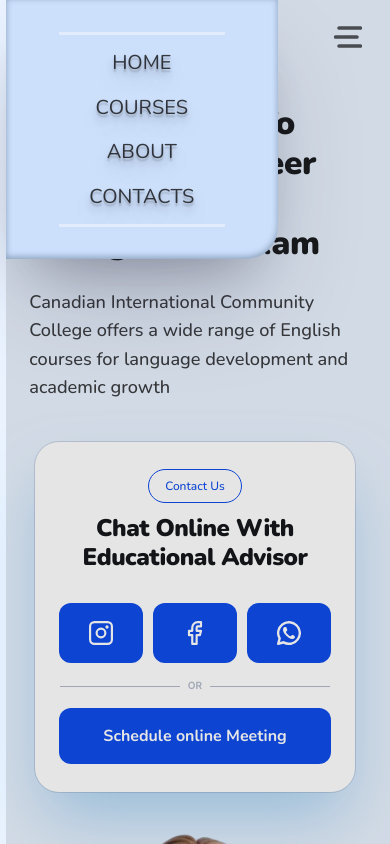
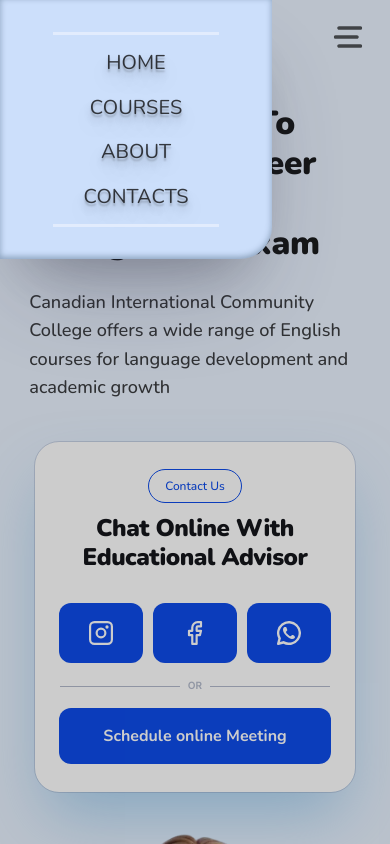
Before and after one commit to it2konst/es-lp, a Vue app: page / in a window 390 px wide. Both pictures are taken after a click on the element 348 px from the left and 36 px from the top of the page. Built offline with nearby package versions, Linux system fonts and the light colour scheme.

Commit message:
MenuMob added

```diff
--- a/src/components/Header.vue
+++ b/src/components/Header.vue
@@ -1,52 +1,34 @@
 <script setup>
 import SvgHeader from './blocks/icons/SvgHeader.vue'
-
+import MenuMob from './blocks/MenuMob.vue'
 import { ref } from 'vue'
 
 const isBurger = ref(false)
 
 const toggleBurger = () => {
     isBurger.value = !isBurger.value
-    // window.scrollTo({
-    //     top: 0,
-    //     behavior: 'smooth',
-    // })
 }
 </script>
 
 <template>
+    <!-- Component MenuMob-->
+    <MenuMob v-show="isBurger" @toggleBurger="toggleBurger" :is-burger="isBurger" />
+
     <div class="header__fixed-wrap d-flex">
-        <div class="header__logo d-flex">
+        <div class="header__logo d-flex mob-tap">
             <SvgHeader name="icon-logo" size="26" />
             <p>CICCC</p>
         </div>
-        <nav class="header__nav d-flex mob-tap">
-            <ul class="header__menu d-flex">
-                <li class="header__item"><a href="#!" class="header__link">Home</a></li>
+        <nav class="header__nav d-flex">
+            <ul class="header__menu d-flex mob-tap">
+                <li class="header__item"><a href="#header" class="header__link">Home</a></li>
                 <li class="header__item"><a href="#!" class="header__link">Courses</a></li>
                 <li class="header__item"><a href="#!" class="header__link">About</a></li>
                 <li class="header__item"><a href="#!" class="header__link">Contacts</a></li>
             </ul>
-            <transition name="menu-mob">
-                <ul v-show="isBurger" class="header__menu-mob d-flex" :class="{ active: isBurger }">
-                    <li class="header__item" @click="toggleBurger">
-                        <a href="#header" class="header__link">Home</a>
-                    </li>
-                    <li class="header__item" @click="toggleBurger">
-                        <a href="#!" class="header__link">Courses</a>
-                    </li>
-                    <li class="header__item" @click="toggleBurger">
-                        <a href="#!" class="header__link">About</a>
-                    </li>
-                    <li class="header__item" @click="toggleBurger">
-                        <a href="#!" class="header__link">Contacts</a>
-                    </li>
-                </ul>
-            </transition>
         </nav>
         <div class="header__burger mob-tap" :class="{ active: isBurger }">
-            <SvgHeader name="icon-burger" size="26" @click="isBurger = !isBurger" />
-            <div class="header__overlay" @click="isBurger = !isBurger"></div>
+            <SvgHeader name="icon-burger" size="26" @click="toggleBurger" />
         </div>
     </div>
 </template>
@@ -57,19 +39,15 @@
     .header__fixed-wrap {
         //---d-flex-center---
         position: fixed;
-        // inset: 0;
-        // left: 0;
-        // right: 0;
-        transform: translateY(-20%);
-        // transform: translateY(30%); // Уменьшаем высоту при прокрутке.
+        padding-top: remClamp(23, 30);
+        padding-bottom: remClamp(10, 20);
+        transform: translateY(-20%); // Уменьшаем высоту при прокрутке.
+
         border-bottom-left-radius: 1rem;
         border-bottom-right-radius: 1rem;
 
         background-color: #eaf3ffdd;
         backdrop-filter: blur(0.1rem);
-
-        padding-top: remClamp(23, 30);
-        padding-bottom: remClamp(10, 20);
     }
 }
 
@@ -82,12 +60,8 @@
     gap: rem(10);
     max-width: calc(remClamp(320, 1230) - rem(30));
     width: 100%;
-
+    padding-inline: rem(15);
     margin: 0 auto;
-    padding-inline: rem(15);
-    // padding-top: remClamp(23, 30);
-    // padding-bottom: remClamp(10, 16);
-    // padding-inline: rem(15);
 
     transform: translateY(0);
     transition: transform 0.3s ease-in;
@@ -113,7 +87,6 @@
 
     .header__nav {
         //---d-flex---
-        // margin-left: auto;
         .header__menu {
             //---d-flex---
             flex-wrap: wrap;
@@ -125,7 +98,6 @@
                 font-family: var(--font-family);
                 font-weight: 400;
                 font-size: remClamp(14, 18);
-                // font-size: 14px;
                 line-height: rem(26);
                 color: var(--text-paragraph);
 
@@ -178,104 +150,10 @@
                 }
             }
         }
-
-        .header__menu-mob {
-            position: fixed;
-            z-index: 12;
-            top: 0;
-            left: -0.5rem;
-            // top: -1rem;
-            // left: -1rem;
-            //---d-flex---
-            flex-direction: column;
-            gap: 0.6rem;
-
-            max-width: 17rem;
-            width: 100%;
-            padding: 2rem;
-
-            background-color: var(--bg-card);
-
-            border-bottom-right-radius: 2rem;
-            box-shadow:
-                rgba(50, 50, 93, 0.25) 0px 50px 100px -20px,
-                rgba(0, 0, 0, 0.3) 0px 30px 60px -30px,
-                rgba(10, 37, 64, 0.35) 0px -2px 6px 0px inset;
-
-            .header__item {
-                width: 100%;
-                height: 2.2rem;
-                border-radius: 2rem;
-
-                text-shadow:
-                    0px 3px 2px rgba(0, 0, 0, 0.2),
-                    0px 6px 8px rgba(0, 0, 0, 0.2),
-                    0px 12px 24px rgba(0, 0, 0, 0.2);
-
-                transition:
-                    background-color 0.2s ease-in,
-                    box-shadow 0.2s ease-in;
-                @include hover-media {
-                    background-color: var(--bg-card-lighten);
-                    box-shadow: rgba(0, 0, 0, 0.16) 0px 1px 4px;
-                }
-                &:active {
-                    background-color: var(--bg-card-lighten);
-                    box-shadow: rgba(0, 0, 0, 0.16) 0px 1px 4px;
-                }
-            }
-
-            .header__link {
-                display: block;
-                max-width: 100%;
-                text-align: center;
-
-                font-family: var(--font-family);
-                font-weight: 400;
-                font-size: rem(20);
-                line-height: 2.2rem;
-                color: var(--text-paragraph);
-                text-transform: uppercase;
-            }
-
-            &::before,
-            &::after {
-                content: '';
-                display: block;
-                height: 0.2rem;
-                width: 80%;
-                background-color: var(--bg-card-lighten);
-            }
-
-            &.active {
-                &::before {
-                    width: 0;
-                    animation: move 0.4s ease-in 0.2s forwards;
-                }
-
-                &::after {
-                    width: 0;
-                    animation: move 0.4s ease-in 0.4s forwards;
-                }
-            }
-        }
-
-        .menu-mob-enter-active,
-        .menu-mob-leave-active {
-            transition: 0.5s ease all;
-        }
-        .menu-mob-enter-from,
-        .menu-mob-leave-to {
-            transform: translateX(-20rem);
-        }
-        .menu-mob-enter-to {
-            transform: translateX(0);
-        }
     }
 
     @include media(md) {
         .header__nav {
-            margin-left: unset;
             .header__menu {
                 display: none;
             }
@@ -284,7 +162,6 @@
         .header__burger {
             position: relative;
             display: block;
-            // margin-left: auto;
             cursor: pointer;
 
             > div:first-of-type {
@@ -308,40 +185,8 @@
                 > div:first-of-type {
                     transform: rotate(180deg) scale(1.1);
                 }
-
-                .header__overlay {
-                    position: fixed;
-                    z-index: -1;
-                    top: 0;
-                    left: -0.5rem;
-                    width: 100vw;
-                    height: 110vh;
-
-                    background-color: rgba(0, 0, 0, 0.1);
-
-                    opacity: 0;
-                    animation: opacity 0.4s ease-in 0.2s forwards;
-                }
             }
         }
     }
 }
-
-@keyframes move {
-    from {
-        width: 0%;
-    }
-    to {
-        width: 80%;
-    }
-}
-
-@keyframes opacity {
-    from {
-        opacity: 0;
-    }
-    to {
-        opacity: 100%;
-    }
-}
 </style>
--- /dev/null
+++ b/src/components/blocks/MenuMob.vue
@@ -0,0 +1,151 @@
+<script setup>
+const emit = defineEmits(['toggleBurger'])
+
+const props = defineProps({
+    isBurger: Boolean,
+})
+</script>
+
+<template>
+    <transition name="menu-mob">
+        <div class="menu-mob__overlay" :class="{ 'menu-mob__overlay--active': props.isBurger }" @click="emit('toggleBurger')">
+            <ul class="menu-mob__list d-flex mob-tap">
+                <li class="menu-mob__item">
+                    <a href="#header" class="menu-mob__link">Home</a>
+                </li>
+                <li class="menu-mob__item">
+                    <a href="#!" class="menu-mob__link">Courses</a>
+                </li>
+                <li class="menu-mob__item">
+                    <a href="#!" class="menu-mob__link">About</a>
+                </li>
+                <li class="menu-mob__item">
+                    <a href="#!" class="menu-mob__link">Contacts</a>
+                </li>
+            </ul>
+        </div>
+    </transition>
+</template>
+
+<style lang="scss">
+// ---transition menu-mob
+.menu-mob-enter-active,
+.menu-mob-leave-active {
+    transition: 0.3s ease all;
+}
+.menu-mob-enter-from,
+.menu-mob-leave-to {
+    transform: translateX(-20rem);
+    background-color: rgba(0, 0, 0, 0);
+}
+.menu-mob-enter-to {
+    transform: translateX(0);
+    background-color: rgba(0, 0, 0, 0);
+}
+// ---animations menu-mob
+@keyframes mob-overlay-bgcolor {
+    from {
+        background-color: rgba(0, 0, 0, 0);
+    }
+    to {
+        background-color: rgba(0, 0, 0, 0.2);
+    }
+}
+@keyframes mob-list-width {
+    from {
+        width: 0%;
+    }
+    to {
+        width: 80%;
+    }
+}
+// ---menu-mob
+.menu-mob__overlay {
+    // display: flex;
+    position: fixed;
+    z-index: 99;
+    inset: 0;
+    background-color: transparent;
+
+    &.menu-mob__overlay--active {
+        animation: mob-overlay-bgcolor 0.3s ease-in 0.3s forwards;
+
+        .menu-mob__list {
+            &::before {
+                width: 0;
+                animation: mob-list-width 0.3s ease-in 0.3s forwards;
+            }
+
+            &::after {
+                width: 0;
+                animation: mob-list-width 0.3s ease-in 0.5s forwards;
+            }
+        }
+    }
+
+    .menu-mob__list {
+        //---d-flex---
+        flex-direction: column;
+        gap: 0.6rem;
+
+        max-width: 17rem;
+        width: 100%;
+        padding: 2rem;
+
+        box-shadow:
+            rgba(50, 50, 93, 0.25) 0px 50px 100px -20px,
+            rgba(0, 0, 0, 0.3) 0px 30px 60px -30px,
+            rgba(10, 37, 64, 0.35) 0px -2px 6px 0px inset;
+        background-color: var(--bg-card);
+        border-bottom-right-radius: 2rem;
+
+        .menu-mob__item {
+            width: 100%;
+            height: 2.2rem;
+            border-radius: 2rem;
+
+            text-shadow:
+                0px 3px 2px rgba(0, 0, 0, 0.2),
+                0px 6px 8px rgba(0, 0, 0, 0.2),
+                0px 12px 24px rgba(0, 0, 0, 0.2);
+
+            transition:
+                background-color 0.2s ease-in,
+                box-shadow 0.2s ease-in;
+
+            &:hover {
+                @media (hover: hover) {
+                    background-color: var(--bg-card-lighten);
+                    box-shadow: rgba(0, 0, 0, 0.16) 0px 1px 4px;
+                }
+            }
+
+            &:active {
+                background-color: var(--bg-card-lighten);
+            }
+        }
+
+        .menu-mob__link {
+            display: block;
+            max-width: 100%;
+            text-align: center;
+
+            font-family: var(--font-family);
+            font-weight: 400;
+            font-size: rem(20);
+            line-height: 2.2rem;
+            color: var(--text-paragraph);
+            text-transform: uppercase;
+        }
+
+        &::before,
+        &::after {
+            content: '';
+            display: block;
+            height: 0.2rem;
+            width: 80%;
+            background-color: var(--bg-card-lighten);
+        }
+    }
+}
+</style>
```
